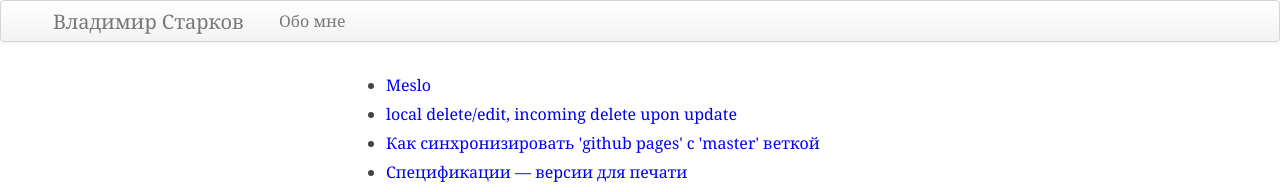
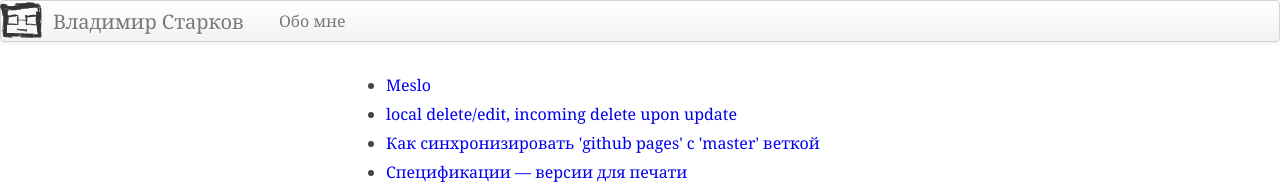
Before and after one commit to iamstarkov/vstarkov.ru, a Jekyll site: the page built from index.html, in a window 1280 px wide. Shown: the top 192 px of the page. Built offline with Jekyll 4.4.1, drawn with Linux system fonts in a browser that asks for light colours; nearby versions of some CDN libraries.

Commit message:
fix for logo

```diff
--- a/_layouts/default.html
+++ b/_layouts/default.html
@@ -31,7 +31,7 @@
 	<header class="navbar">
 		<div class="navbar-inner">
 			<a class="brand" href="/">
-				<div class="logo pull-left"> </div>
+				<img src="/img/logo.svg" class="logo pull-left" alt="" />
 				Владимир Старков
 			</a>
 			<ul class="nav">
--- a/css/style.css
+++ b/css/style.css
@@ -1,7 +1,6 @@
 .logo {
 	width: 42px;
 	height: 42px;
-	background: url('/img/logo.svg') no-repeat;
 	position: absolute;
 	top: 0;
 	left: 0;
```
